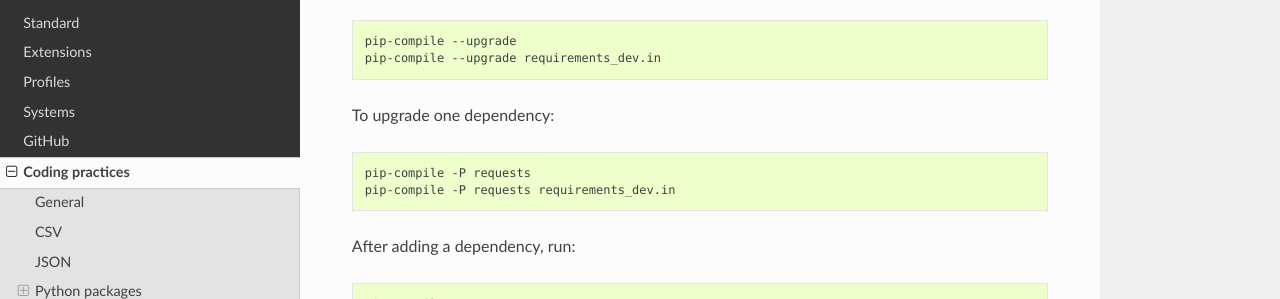
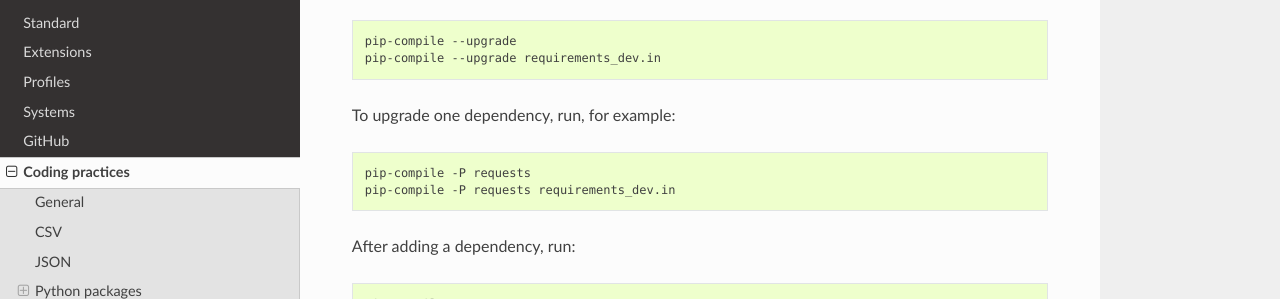
Before and after one commit to open-contracting/standard-development-handbook, a Sphinx documentation site: the page built from docs/coding/index.md, in a window 1280 px wide and 900 px high, scrolled down 3556 px. Shown: the part 152-451 px from the top of the window. Built offline with Sphinx 7.4.7 and the Read the Docs theme 2.0.0, drawn with Linux system fonts in a browser that asks for light colours.

Commit message:
Make clear that the command is an example

````diff
--- a/docs/coding/index.md
+++ b/docs/coding/index.md
@@ -151,7 +151,7 @@ pip-compile --upgrade
 pip-compile --upgrade requirements_dev.in
 ```
 
-To upgrade one dependency:
+To upgrade one dependency, run, for example:
 
 ```shell
 pip-compile -P requests
````
